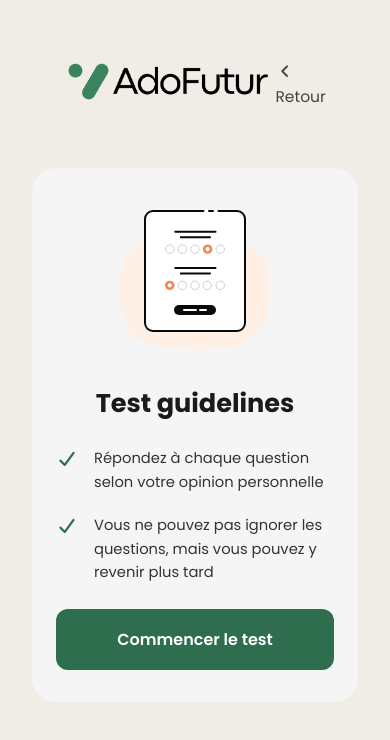
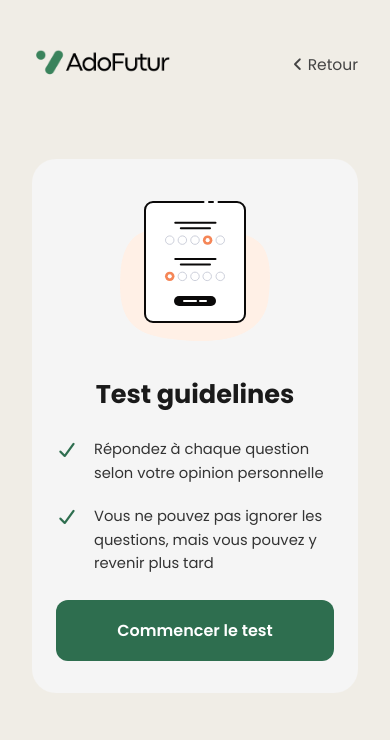
Before and after one commit to izuko7/AdoFutur, a plain HTML site: page doctest/Testguidelines.html in a window 390 px wide. Drawn offline with Linux system fonts and the light colour scheme.

Commit message:
mise à jour

```diff
--- a/doctest/styletest.css
+++ b/doctest/styletest.css
@@ -119,6 +119,12 @@ nav {
 
 /*  Responsive  */
 @media (max-width: 480px) {
+  nav {
+    padding: 0 0 55px;
+  }
+  .logo {
+    height: 80px;
+  }
   .guidelines-container {
     padding: 32px 24px;
     gap: 24px;
--- a/doctest/testperso.css
+++ b/doctest/testperso.css
@@ -263,7 +263,7 @@ nav {
   font-size: 1rem;
   font-weight: 600;
   text-decoration: none;
-  transition: background 0.2s;
+  transition:  0.2s;
   position: relative;
   top: 20px;
 }
```
Also changed, not shown: doctest/Testguidelines.html (+1 -0 lines).
